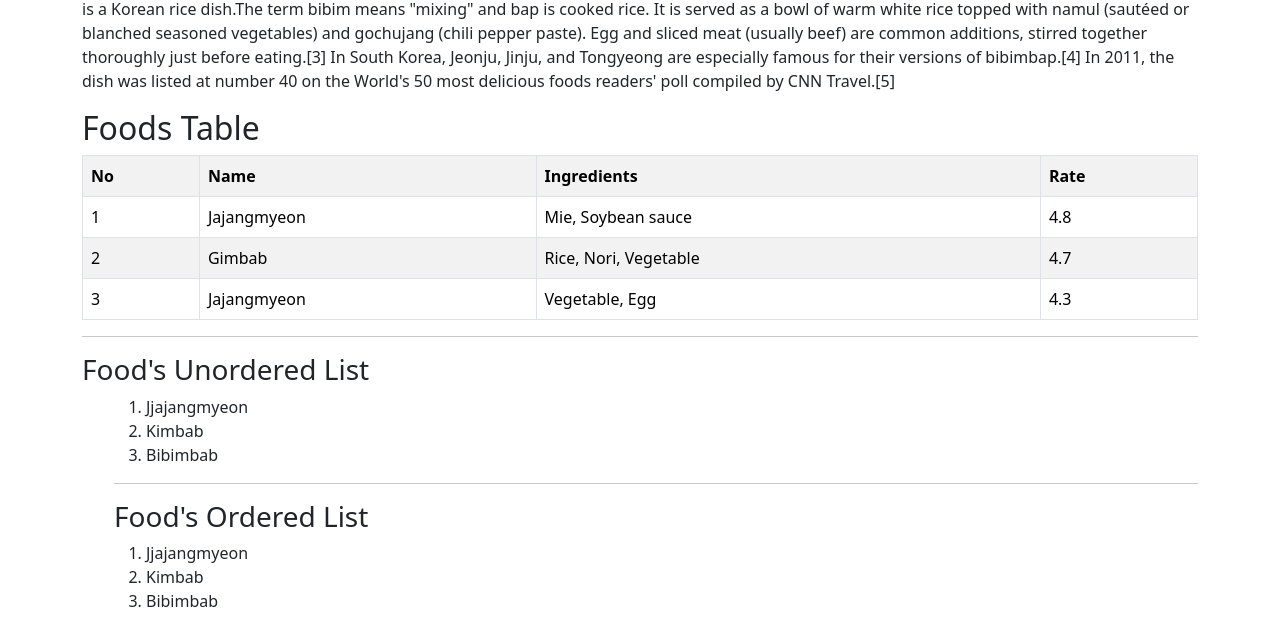
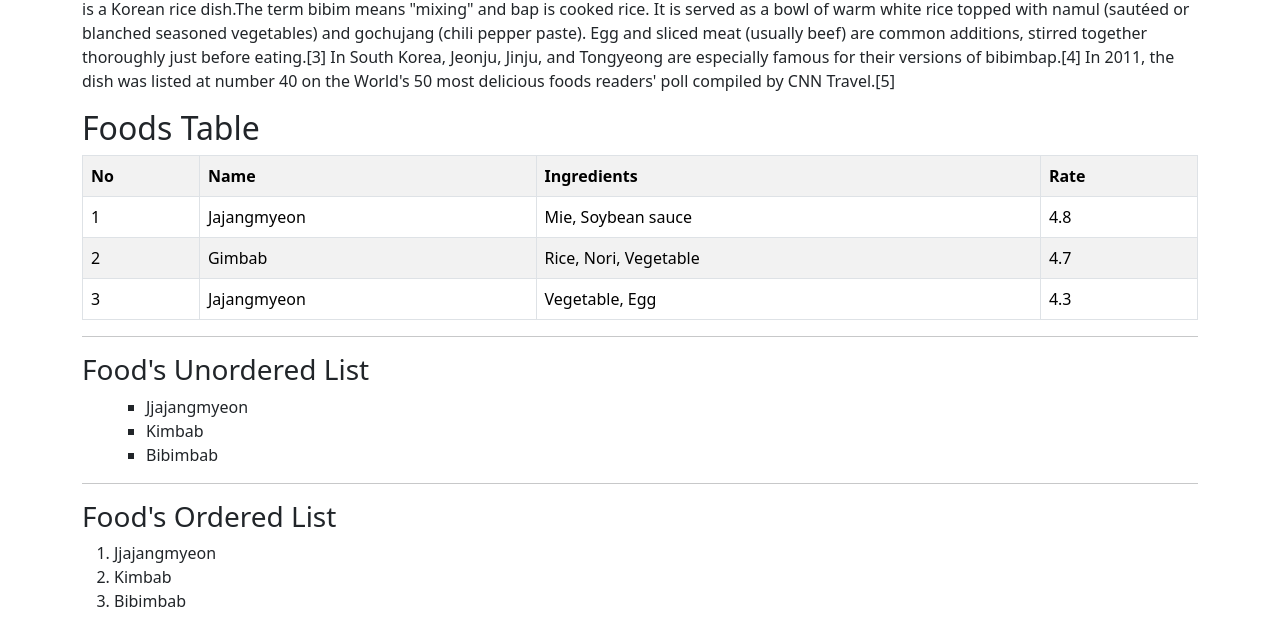
Before and after one commit to veronicatia/pgweb-acara2, a plain HTML site: page index.html in a window 1280 px wide. Shown: the part 1640-2269 px from the top of the page. Drawn offline with nearby package versions, Linux system fonts and the light colour scheme.

Commit message:
perubahan 2

```diff
--- a/index.html
+++ b/index.html
@@ -24,8 +24,8 @@
                     alt="Foto Jajangmyeon" width="470">
             </div>
             <div class="col">
-        <iframe width="560" height="315" src="https://www.youtube.com/embed/DYCjSTN3UtI?si=MCvG0WFTS8uQCDzS" title="YouTube video player"
-            frameborder="0"
+                <iframe width="560" height="315" src="https://www.youtube.com/embed/DYCjSTN3UtI?si=MCvG0WFTS8uQCDzS"
+                    title="YouTube video player" frameborder="0"
                     allow="accelerometer; autoplay; clipboard-write; encrypted-media; gyroscope; picture-in-picture; web-share"
                     allowfullscreen></iframe>
             </div>
@@ -47,7 +47,8 @@
         </h4>
         <div class="row text-center">
             <div class="col">
-            <img src="https://upload.wikimedia.org/wikipedia/commons/5/56/Vegetable_gimbap.jpg" alt="Foto Gimbab" width="470">
+                <img src="https://upload.wikimedia.org/wikipedia/commons/5/56/Vegetable_gimbap.jpg" alt="Foto Gimbab"
+                    width="470">
             </div>
             <div class="col">
                 <iframe width="560" height="315" src="https://www.youtube.com/embed/1rDbd21-bV8?si=ewx-mZ2ygZ9Y6XZv"
@@ -75,7 +76,8 @@
         </h4>
         <div class="row text-center">
             <div class="col">
-            <img src="https://upload.wikimedia.org/wikipedia/commons/4/44/Dolsot-bibimbap.jpg" alt="Foto Bibimbab" width="470">
+                <img src="https://upload.wikimedia.org/wikipedia/commons/4/44/Dolsot-bibimbap.jpg" alt="Foto Bibimbab"
+                    width="470">
             </div>
             <div class="col">
                 <iframe width="560" height="315" src="https://www.youtube.com/embed/6QQ67F8y2b8?si=2Eheo-ZP56W6aNmn"
@@ -129,10 +131,11 @@
         <hr>
         <h3>Food's Unordered List</h3>
         <ul>
-        <ul style="list-style-type: star;">
+            <ul style="list-style-type: square;">
                 <li>Jjajangmyeon</li>
                 <li>Kimbab</li>
                 <li>Bibimbab</li>
+            </ul>
         </ul>
         <hr>
         <h3>Food's Ordered List</h3>
@@ -142,8 +145,8 @@
             <li>Kimbab</li>
             <li>Bibimbab</li>
         </ol>
-
         <script src="https://cdn.jsdelivr.net/npm/bootstrap@5.3.1/dist/js/bootstrap.bundle.min.js"></script>
     </div>
 </body>
+
 </html>
```
Lines whose indentation alone changed are shown as unchanged.
